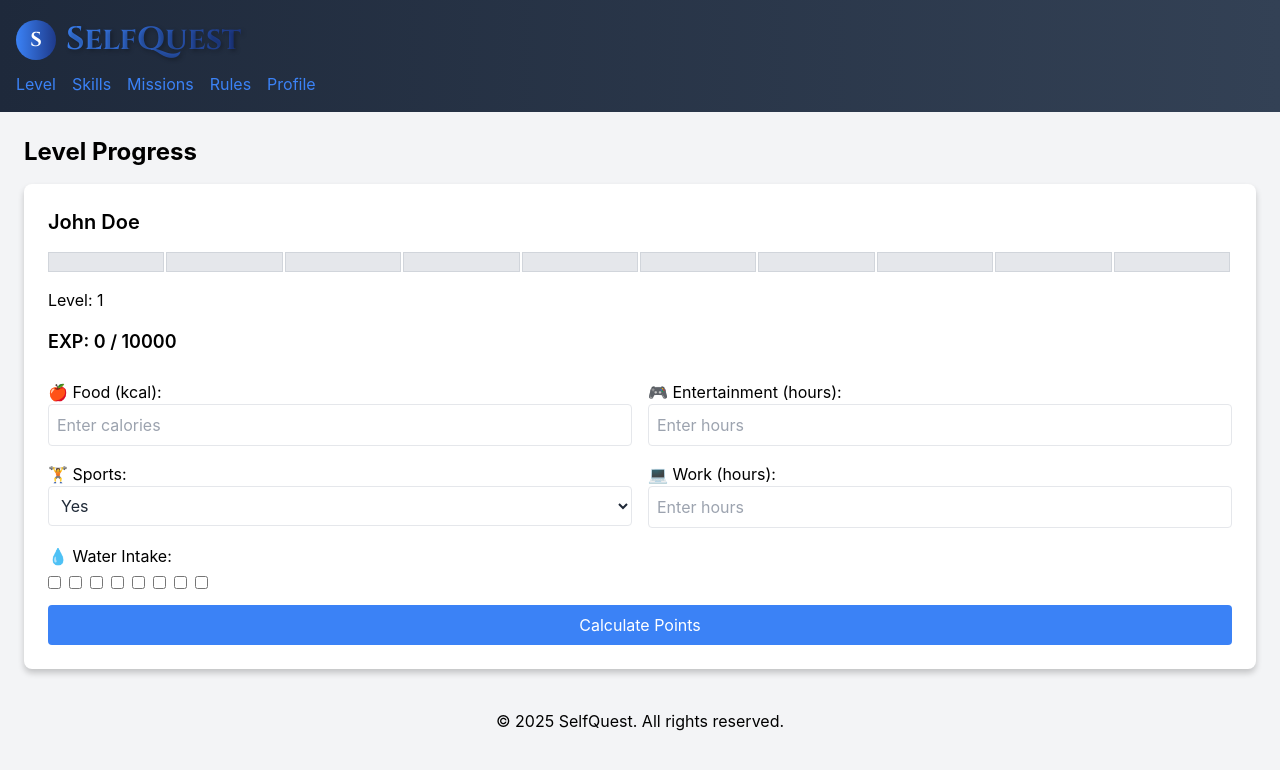
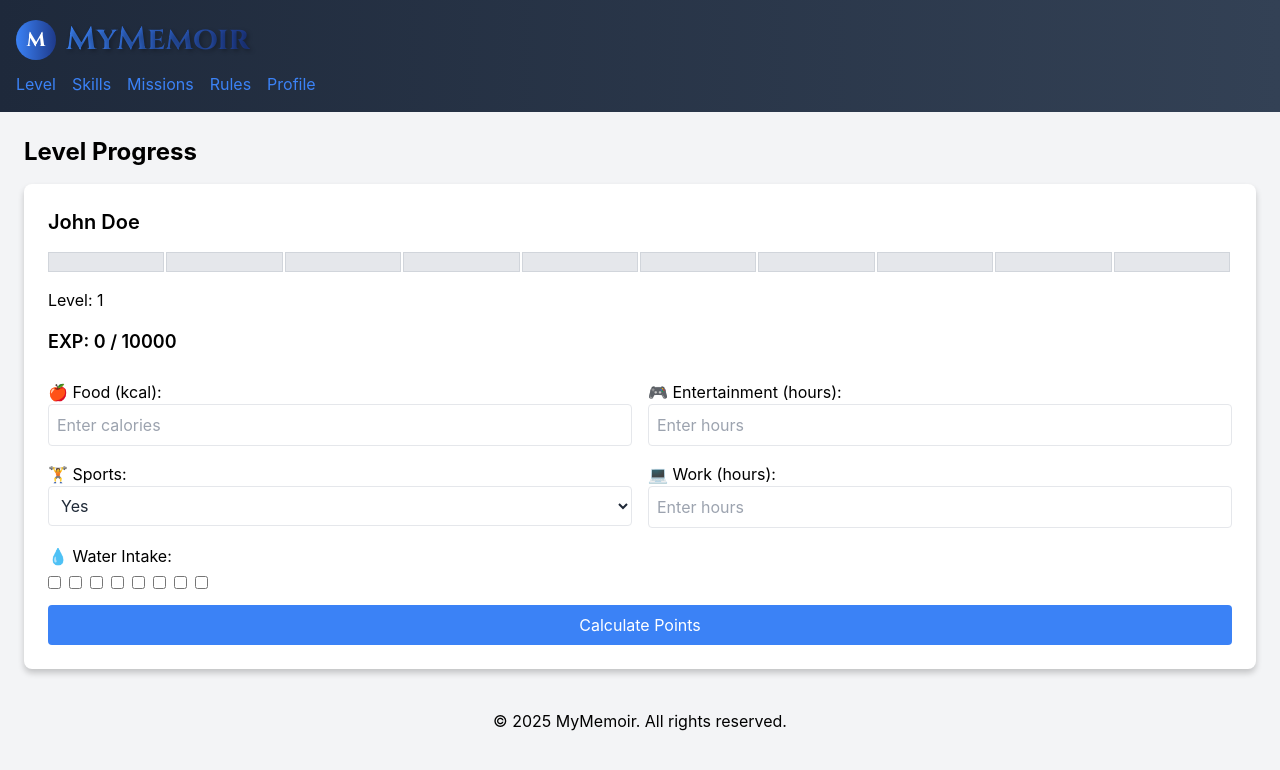
Before and after one commit to trynna-code/selfquest, a plain HTML site: page index.html in a window 1280 px wide. Drawn offline with nearby package versions, Linux system fonts and the light colour scheme.

Commit message:
Update selfquest.html

```diff
--- a/index.html
+++ b/index.html
@@ -3,7 +3,7 @@
 <head>
   <meta charset="UTF-8">
   <meta name="viewport" content="width=device-width, initial-scale=1.0">
-  <title>SelfQuest</title>
+  <title>MyMemoir</title>
   <script src="https://cdn.tailwindcss.com"></script>
   <style>
     /* Custom Styles */
@@ -157,9 +157,9 @@
       <div class="logo">
         <!-- Logo with gradient background -->
         <div class="logo-circle">
-          <span>S</span>
+          <span>M</span>
         </div>
-        <span class="logo-text">SelfQuest</span>
+        <span class="logo-text">MyMemoir</span>
       </div>
     </div>
     <nav class="mt-2">
@@ -331,7 +331,7 @@
 
   <!-- Footer -->
   <footer class="bg-gray-800 text-white p-4 text-center">
-    <p>© 2025 SelfQuest. All rights reserved.</p>
+    <p>© 2025 MyMemoir. All rights reserved.</p>
   </footer>
 
   <!-- Add Mission Modal -->
```
